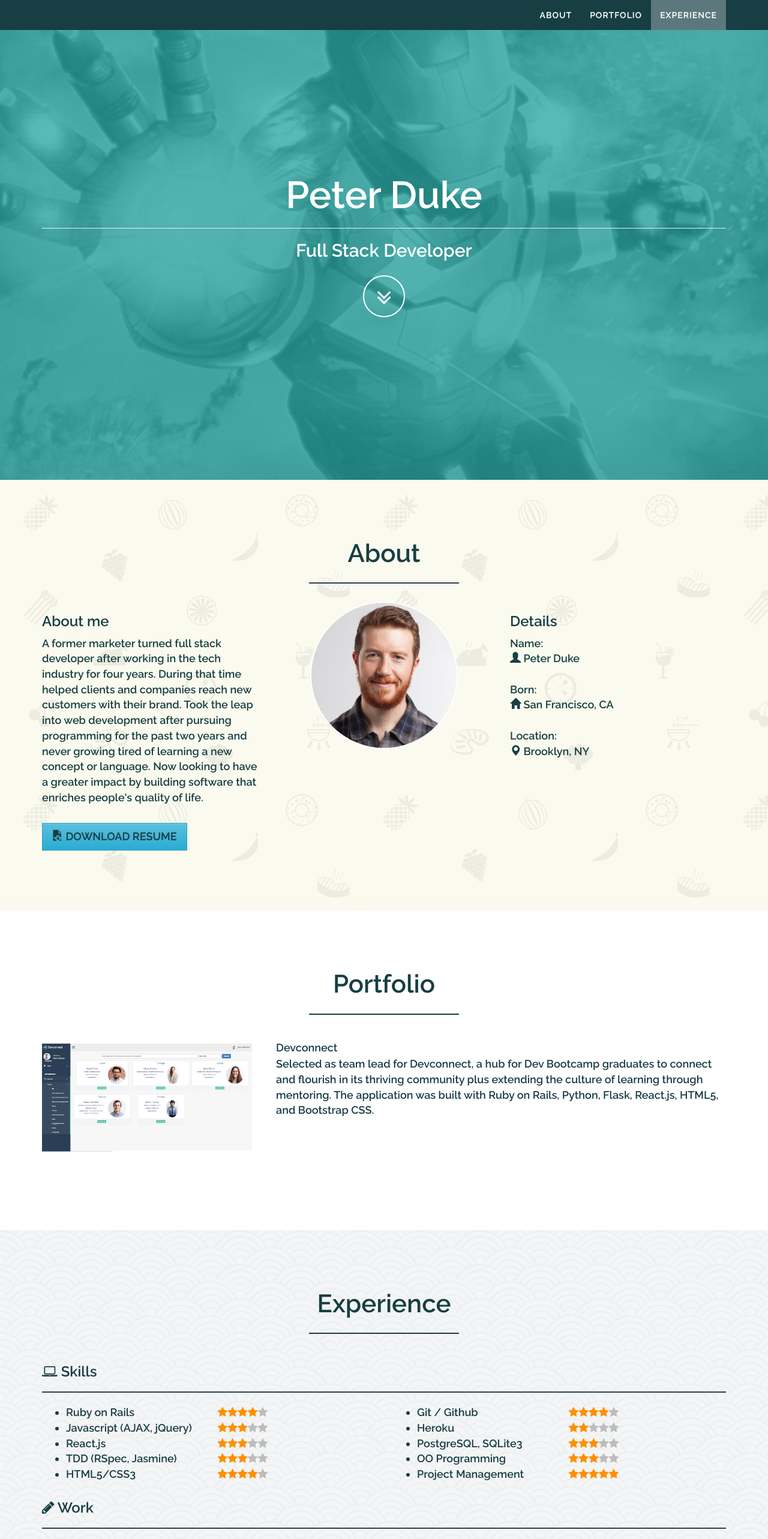
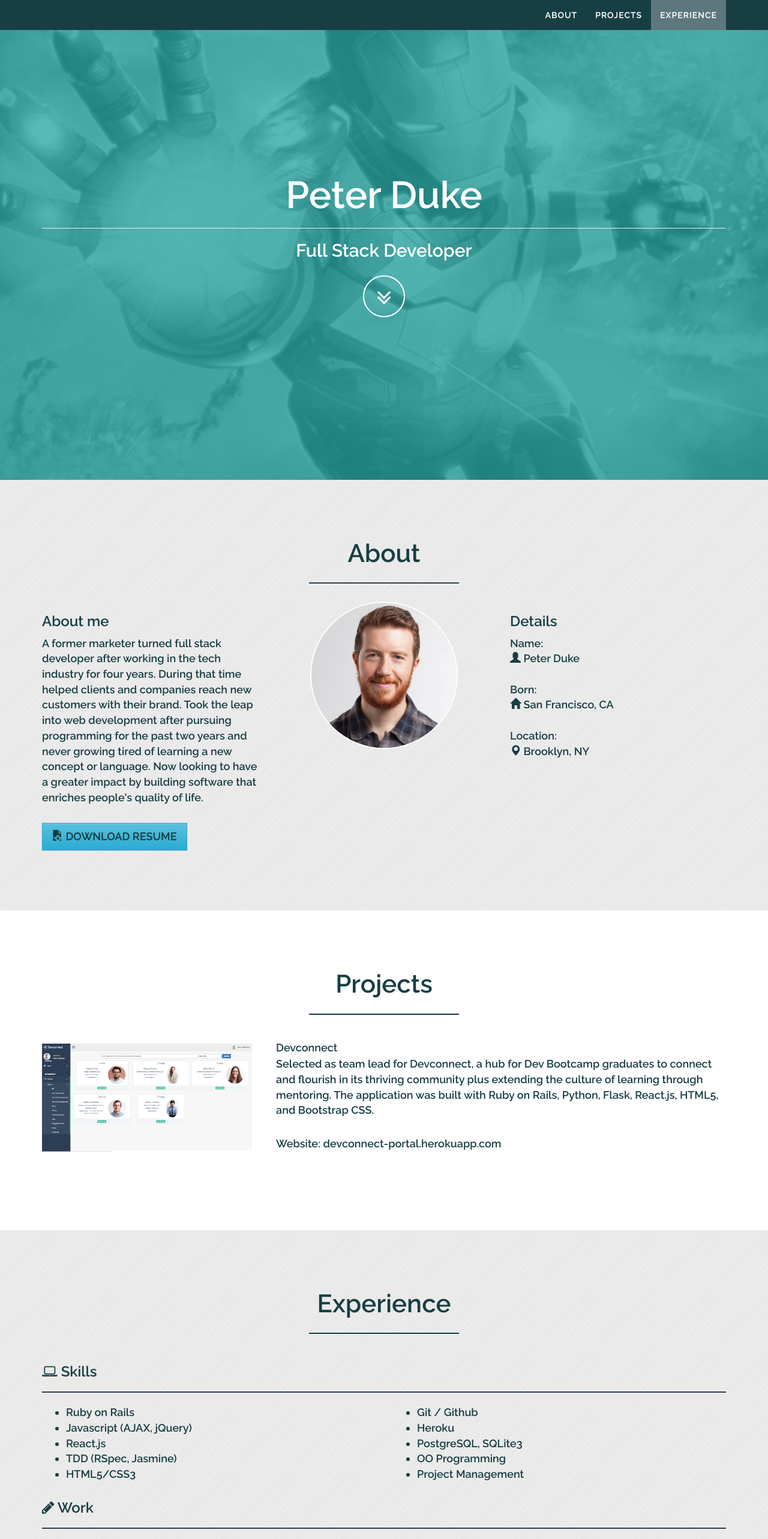
Before and after one commit to p-duke/react-app-peter-duke.com, a React (Create React App) app: page / in a window 1280 px wide. Shown: the top 2566 px of the page at 60% size. Built offline with nearby package versions, Linux system fonts and the light colour scheme.

Commit message:
change background, add project url, add project screenshots

```diff
--- a/src/About.js
+++ b/src/About.js
@@ -12,7 +12,7 @@ class About extends Component {
               <div className="row">
                   <div className="col-lg-12 text-center">
                       <h2>About</h2>
-                      <hr className="star-beige" />
+                      <hr className="star-grey" />
                   </div>
               </div>
               <div className="row">
@@ -21,7 +21,7 @@ class About extends Component {
                       <p>A former marketer turned full stack developer after working in the tech industry for four years. During that time helped clients and companies reach new customers with their brand. Took the leap into web development after pursuing programming for the past two years and never growing tired of learning a new concept or language. Now looking to have a greater impact by building software that enriches people's quality of life.</p>
                       <br/>
                       <button type="button" className="btn btn-info btn-lg">
-                        <a target="_blank" href="https://drive.google.com/file/d/0B43Ydmpo69cbSG5rNVdGLVNCazg/view?usp=sharing"><span className="glyphicon glyphicon-save-file" aria-hidden="true"></span> Download Resume</a>
+                        <a target="_blank" href="https://drive.google.com/open?id=0B43Ydmpo69cbNWJMVlNtTVBJejg"><span className="glyphicon glyphicon-save-file" aria-hidden="true"></span> Download Resume</a>
                       </button>
                   </div>
                   <div className="col-md-4 text-center">
--- a/src/Experience.js
+++ b/src/Experience.js
@@ -35,8 +35,8 @@ class Experience extends Component {
                   </ul>
                 </div>
                 <div className="col-xs-6 col-sm-3 skills-section">
-                <ul className="no-bullets">
-                {/* Ruby on Rails */}
+                {/* <ul className="no-bullets">
+                Ruby on Rails
                   <li>
                     <i className="fa fa-star no-bullets gold-star"></i>
                     <i className="fa fa-star no-bullets gold-star"></i>
@@ -44,7 +44,7 @@ class Experience extends Component {
                     <i className="fa fa-star no-bullets gold-star"></i>
                     <i className="fa fa-star grey-star no-bullets "></i>
                   </li>
-                  {/* Javascript */}
+                  Javascript
                   <li>
                     <i className="fa fa-star no-bullets gold-star"></i>
                     <i className="fa fa-star no-bullets gold-star"></i>
@@ -52,7 +52,7 @@ class Experience extends Component {
                     <i className="fa fa-star no-bullets grey-star"></i>
                     <i className="fa fa-star grey-star no-bullets "></i>
                   </li>
-                  {/* React.js */}
+                  React.js
                   <li>
                     <i className="fa fa-star no-bullets gold-star"></i>
                     <i className="fa fa-star no-bullets gold-star"></i>
@@ -60,7 +60,7 @@ class Experience extends Component {
                     <i className="fa fa-star no-bullets grey-star"></i>
                     <i className="fa fa-star grey-star no-bullets "></i>
                   </li>
-                  {/* TDD */}
+                  TDD
                   <li>
                     <i className="fa fa-star no-bullets gold-star"></i>
                     <i className="fa fa-star no-bullets gold-star"></i>
@@ -68,7 +68,7 @@ class Experience extends Component {
                     <i className="fa fa-star no-bullets grey-star"></i>
                     <i className="fa fa-star grey-star no-bullets "></i>
                   </li>
-                  {/* HTML5 */}
+                  HTML5
                   <li>
                     <i className="fa fa-star no-bullets gold-star"></i>
                     <i className="fa fa-star no-bullets gold-star"></i>
@@ -76,7 +76,7 @@ class Experience extends Component {
                     <i className="fa fa-star no-bullets gold-star"></i>
                     <i className="fa fa-star grey-star no-bullets "></i>
                   </li>
-                </ul>
+                </ul> */}
                 </div>
                 <div className="clearfix visible-xs-block"></div>
                 <div className="col-xs-6 col-sm-3 skills-section">
@@ -89,8 +89,8 @@ class Experience extends Component {
                   </ul>
                 </div>
                 <div className="col-xs-6 col-sm-3 skills-section">
-                <ul className="no-bullets">
-                {/* Git */}
+                {/* <ul className="no-bullets">
+                Git
                   <li>
                     <i className="fa fa-star no-bullets gold-star"></i>
                     <i className="fa fa-star no-bullets gold-star"></i>
@@ -98,7 +98,7 @@ class Experience extends Component {
                     <i className="fa fa-star no-bullets gold-star"></i>
                     <i className="fa fa-star grey-star no-bullets "></i>
                   </li>
-                  {/* Heroku */}
+                  Heroku
                   <li>
                     <i className="fa fa-star no-bullets gold-star"></i>
                     <i className="fa fa-star no-bullets gold-star"></i>
@@ -106,7 +106,7 @@ class Experience extends Component {
                     <i className="fa fa-star no-bullets grey-star"></i>
                     <i className="fa fa-star grey-star no-bullets "></i>
                   </li>
-                  {/* PostgreSQL */}
+                  PostgreSQL
                   <li>
                     <i className="fa fa-star no-bullets gold-star"></i>
                     <i className="fa fa-star no-bullets gold-star"></i>
@@ -114,7 +114,7 @@ class Experience extends Component {
                     <i className="fa fa-star no-bullets grey-star"></i>
                     <i className="fa fa-star grey-star no-bullets "></i>
                   </li>
-                  {/* OOP */}
+                  OOP
                   <li>
                     <i className="fa fa-star no-bullets gold-star"></i>
                     <i className="fa fa-star no-bullets gold-star"></i>
@@ -122,7 +122,7 @@ class Experience extends Component {
                     <i className="fa fa-star no-bullets grey-star"></i>
                     <i className="fa fa-star grey-star no-bullets "></i>
                   </li>
-                  {/* Project Management */}
+                  Project Management
                   <li>
                     <i className="fa fa-star no-bullets gold-star"></i>
                     <i className="fa fa-star no-bullets gold-star"></i>
@@ -130,7 +130,7 @@ class Experience extends Component {
                     <i className="fa fa-star no-bullets gold-star"></i>
                     <i className="fa fa-star gold-star no-bullets "></i>
                   </li>
-                </ul>
+                </ul> */}
                 </div>
               </div>
               <div className="row">
--- a/src/Footer.js
+++ b/src/Footer.js
@@ -63,7 +63,7 @@ class Footer extends Component {
                   <div className="row">
                     <div className="col-offset-2 vcenter">
                         <button type="submit" className="btn btn-warning btn-lg">
-                          <a href="https://drive.google.com/file/d/0B43Ydmpo69cbSG5rNVdGLVNCazg/view?usp=sharing" target="_blank"><span className="glyphicon glyphicon-save-file" aria-hidden="true"></span> Download Resume</a>
+                          <a href="https://drive.google.com/open?id=0B43Ydmpo69cbNWJMVlNtTVBJejg" target="_blank"><span className="glyphicon glyphicon-save-file" aria-hidden="true"></span> Download Resume</a>
                         </button>
                         {/* <a href={require('../public/PeterDuke_Resume.pdf')} target="_blank">Read more</a> */}
                     </div>
--- a/src/Navigation.js
+++ b/src/Navigation.js
@@ -28,7 +28,7 @@ class Navigation extends Component {
                           <a className="page-scroll" href="#about">About</a>
                       </li>
                       <li>
-                          <a className="page-scroll" href="#portfolio">Portfolio</a>
+                          <a className="page-scroll" href="#portfolio">Projects</a>
                       </li>
                       <li>
                           <a className="page-scroll" href="#experience">Experience</a>
--- a/src/Portfolio.js
+++ b/src/Portfolio.js
@@ -34,13 +34,20 @@ class Portfolio extends Component {
       <Popover id="modal-popover">
         Click to see more!
       </Popover>
+      );
+
+    const popoverHoverFocus = (
+      <Popover id="popover-trigger-hover-focus">
+        Click to demo the app!
+      </Popover>
     );
+
     return(
       <section className="bg-portfolio" id="portfolio">
           <div className="container">
               <div className="row">
                   <div className="col-lg-12 text-center">
-                      <h2>Portfolio</h2>
+                      <h2>Projects</h2>
                       <hr className="thick-line" />
                   </div>
               </div>
@@ -81,8 +88,13 @@ class Portfolio extends Component {
                   <div>
                   <Media className="col-lg-12">
                     <Media.Body>
-                      <Media.Heading><bold>Devconnect</bold></Media.Heading>
+                      <Media.Heading><bold>Devconnect</bold>
+                      </Media.Heading>
                       <p>Selected as team lead for Devconnect, a hub for Dev Bootcamp graduates to connect and flourish in its thriving community plus extending the culture of learning through mentoring. The application was built with Ruby on Rails, Python, Flask, React.js, HTML5, and Bootstrap CSS.</p>
+                      <br/>
+                      <OverlayTrigger trigger={['hover','focus']} placement="top" overlay={popoverHoverFocus}>
+                        <p><a  target="_blank" href="https://devconnect-portal.herokuapp.com">Website: devconnect-portal.herokuapp.com</a></p>
+                      </OverlayTrigger>
                     </Media.Body>
                   </Media>
                   </div>
@@ -135,7 +147,10 @@ class Portfolio extends Component {
 
         <Modal show={this.state.showModal} onHide={this.close}>
           <Modal.Header closeButton>
-            <Modal.Title>Devconnect</Modal.Title>
+            <Modal.Title>Devconnect |
+            <OverlayTrigger trigger={['hover','focus']} placement="bottom" overlay={popoverHoverFocus}>
+              <a  target="_blank" href="https://devconnect-portal.herokuapp.com"> devconnect-portal.herokuapp.com</a>
+            </OverlayTrigger></Modal.Title>
           </Modal.Header>
           <Modal.Body>
             <h4>User Functionality</h4>
@@ -169,6 +184,24 @@ class Portfolio extends Component {
                   </div>
                 </Carousel.Caption>
               </Carousel.Item>
+              <Carousel.Item>
+                <img className="img-responsive center-block" width={900} height={500} alt="900x500" src={require('../images/ForumHome.png')}/>
+                <Carousel.Caption className="carousel-text">
+                  <div className="overlay">
+                    <h3>Forum Topics</h3>
+                    <p>Read or contribute to a topic that interests you.</p>
+                  </div>
+                </Carousel.Caption>
+              </Carousel.Item>
+              <Carousel.Item>
+                <img className="img-responsive center-block" width={900} height={500} alt="900x500" src={require('../images/forum.png')}/>
+                <Carousel.Caption className="carousel-text">
+                  <div className="overlay">
+                    <h3>Forum Topic</h3>
+                    <p>Read or respond to posts made within that topic.</p>
+                  </div>
+                </Carousel.Caption>
+              </Carousel.Item>
             </Carousel>
           </Modal.Body>
           <Modal.Footer>
--- a/src/index.css
+++ b/src/index.css
@@ -7,13 +7,13 @@
 
     .bg-about {
     /*background-color: white;*/
-    background: url(../images/restaurant_icons.png) repeat 0 0;
+    background: url(../images/brushed_alu.png) repeat 0 0;
     color: #173e43;
     }
 
     .bg-experience {
       /*background-color: white;*/
-      background: url(../images/seigaiha.png) repeat 0 0;
+      background: url(../images/brushed_alu.png) repeat 0 0;
       color: #173e43;
     }
 
@@ -204,7 +204,7 @@
   }
 
   hr.star-grey:after {
-    background-color: transparent;
+    background: url(../images/brushed_alu.png);
     color: #2C3E50;
   }
 
```
Also changed, not shown: images/brushed_alu.png (added), images/forum.png (added).
